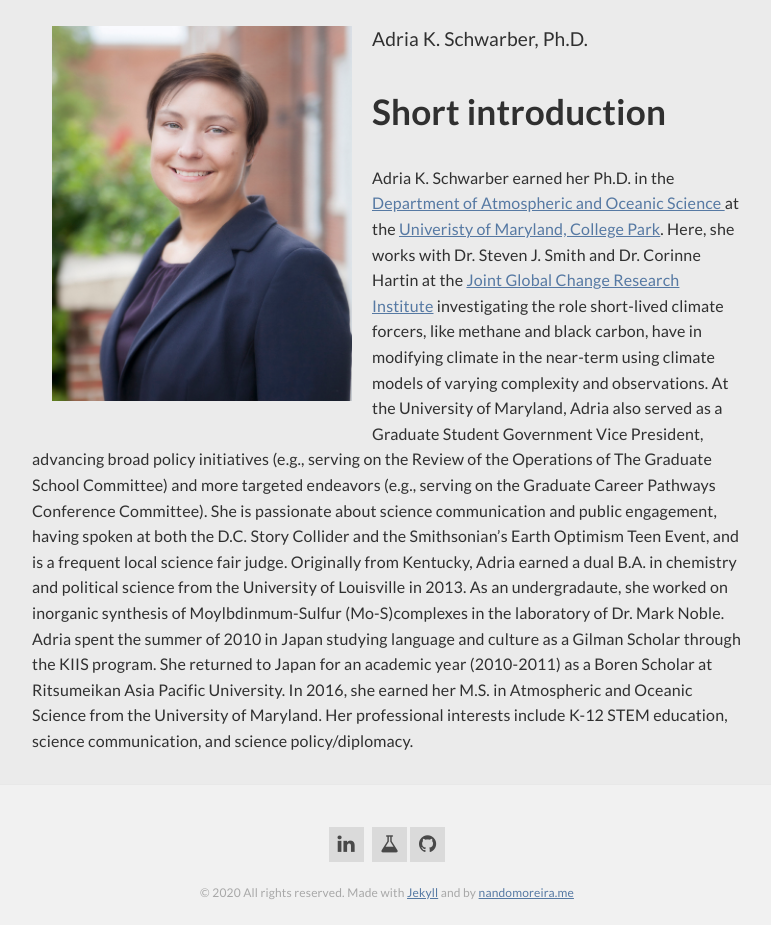
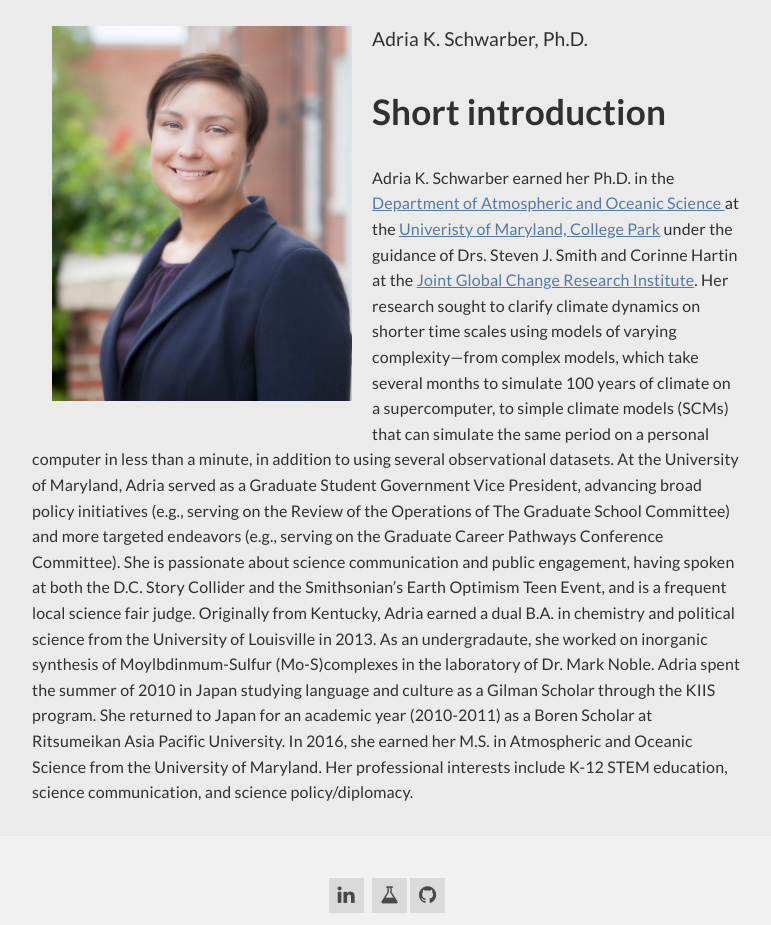
Before and after one commit to akschw04/akschw04.github.io, a Jekyll site: the page built from index.md, in a window 1280 px wide, cut to the strip 468-1393 px from the top of the page. Shown: the whole strip, without its empty margins (253-1024 px from the left). Built offline with Jekyll 4.4.1, drawn with Linux system fonts in a browser that asks for light colours; nearby versions of some CDN libraries.

Commit message:
Update index.md
Updating home page information

```diff
--- a/index.md
+++ b/index.md
@@ -12,10 +12,11 @@ Adria K. Schwarber, Ph.D.<br>
 
 # Short introduction
 
-Adria K. Schwarber earned her Ph.D. in the <a href="https://www.atmos.umd.edu/">Department of Atmospheric and Oceanic Science </a> at the <a href="https://www.umd.edu/">Univeristy of Maryland, College Park</a>.
-Here, she works with Dr. Steven J. Smith and Dr. Corinne Hartin at the <a href="http://www.globalchange.umd.edu/">Joint Global Change Research Institute</a> investigating the role
-short-lived climate forcers, like methane and black carbon, have in modifying climate in the near-term using climate models of varying
-complexity and observations. At the University of Maryland, Adria also served as a Graduate Student Government Vice President, advancing
+Adria K. Schwarber earned her Ph.D. in the <a href="https://www.atmos.umd.edu/">Department of Atmospheric and Oceanic Science </a> at the <a href="https://www.umd.edu/">Univeristy of Maryland, College Park</a> under the guidance of Drs. Steven J. Smith and Corinne Hartin at the <a href="http://www.globalchange.umd.edu/">Joint Global Change Research Institute</a>. Her research sought to clarify climate dynamics on shorter time scales
+using models of varying complexity—from complex models, which take several months
+to simulate 100 years of climate on a supercomputer, to simple climate models
+(SCMs) that can simulate the same period on a personal computer in less than a
+minute, in addition to using several observational datasets. At the University of Maryland, Adria served as a Graduate Student Government Vice President, advancing
 broad policy initiatives (e.g., serving on the Review of the Operations of The Graduate School Committee) and more targeted endeavors
 (e.g., serving on the Graduate Career Pathways Conference Committee). She is passionate about science communication and public engagement,
 having spoken at both the D.C. Story Collider and the Smithsonian’s Earth Optimism Teen Event, and is a frequent local science fair judge.
```
